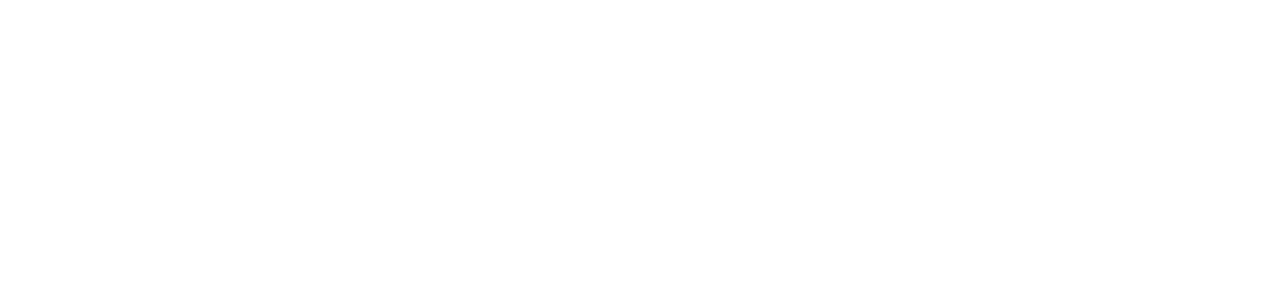
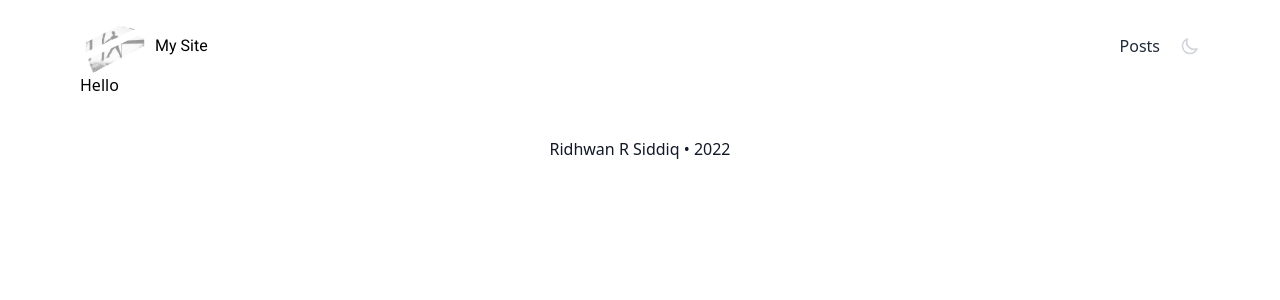
Before and after one commit to rdwansch/rdwans.ch, a Next.js app: page / in a window 1280 px wide. Before the commit this address had no page. Shown: the top 300 px of the page. Built offline with nearby package versions, Linux system fonts and the light colour scheme.

Commit message:
add: small improvements

```diff
--- a/src/app/layout.tsx
+++ b/src/app/layout.tsx
@@ -46,6 +46,7 @@
     default: 'Rdwansch',
     template: '%s | Rdwansch',
   },
+  icons: '/icon.png',
   description: 'Rdwans.ch - baca artikel',
   authors: { name: 'Ridhwan R. Siddiq', url: 'https://rdwans.ch' },
   keywords: ['Next.js', 'React', 'JavaScript'],
--- a/src/app/page.tsx
+++ b/src/app/page.tsx
@@ -1,9 +1,9 @@
 'use client';
 
-import { redirect } from 'next/navigation';
-
 export default function page() {
-  redirect('/read');
-
-  return <div />;
+  return (
+    <div className="my-container">
+      <h1>Hello</h1>
+    </div>
+  );
 }
--- a/src/app/read/[articleSlug]/page.tsx
+++ b/src/app/read/[articleSlug]/page.tsx
@@ -19,7 +19,7 @@
 export default async function page(props: Props) {
   // eslint-disable-next-line no-use-before-define
   const res = await getSingleMatter(props.params);
-  console.log(res);
+  // console.log(res);
 
   return (
     <div className="article-container mt-10">
@@ -74,7 +74,7 @@
 
 // Generate meta data
 export async function generateMetadata(props: Props): Promise<Metadata> {
-  console.log(props.params);
+  // console.log(props.params);
   const res = await getSingleMatter(props.params);
 
   return {
--- a/src/components/Footer.tsx
+++ b/src/components/Footer.tsx
@@ -1,7 +1,9 @@
 export default function Footer() {
   return (
     <footer className="my-container mx-auto pt-10 w-full">
-      <h3 className="text-base text-center text-gray-900 dark:text-gray-100">Ridhwan R Siddiq &bull; 2022</h3>
+      <h3 className="text-base text-center text-gray-900 dark:text-gray-100">
+        Ridhwan R Siddiq &bull; {new Date().getUTCFullYear()}
+      </h3>
     </footer>
   );
 }
--- a/src/components/Nav.tsx
+++ b/src/components/Nav.tsx
@@ -14,7 +14,7 @@
 
   useEffect(() => {
     if (document.body.parentElement?.className === 'dark') {
-      setIsDark(true);
+      // setIsDark(true);
     }
   }, []);
 
@@ -24,10 +24,10 @@
 
   return (
     <nav className="flex items-center dark:text-white justify-between my-container pt-5">
-      <div className="flex items-center">
+      <Link href="/" className="flex items-center">
         <Image src="/icon.png" width={75} height={50} alt="Next Me" />
         <h2 className={`${roboto.className}`}>My Site</h2>
-      </div>
+      </Link>
       <div className="">
         <ul className="flex gap-5 text-gray-800 dark:text-gray-300">
           <li className="hidden sm:block">
```
Also changed, not shown: 1 other file (tests, documents, lock files or other folders).
